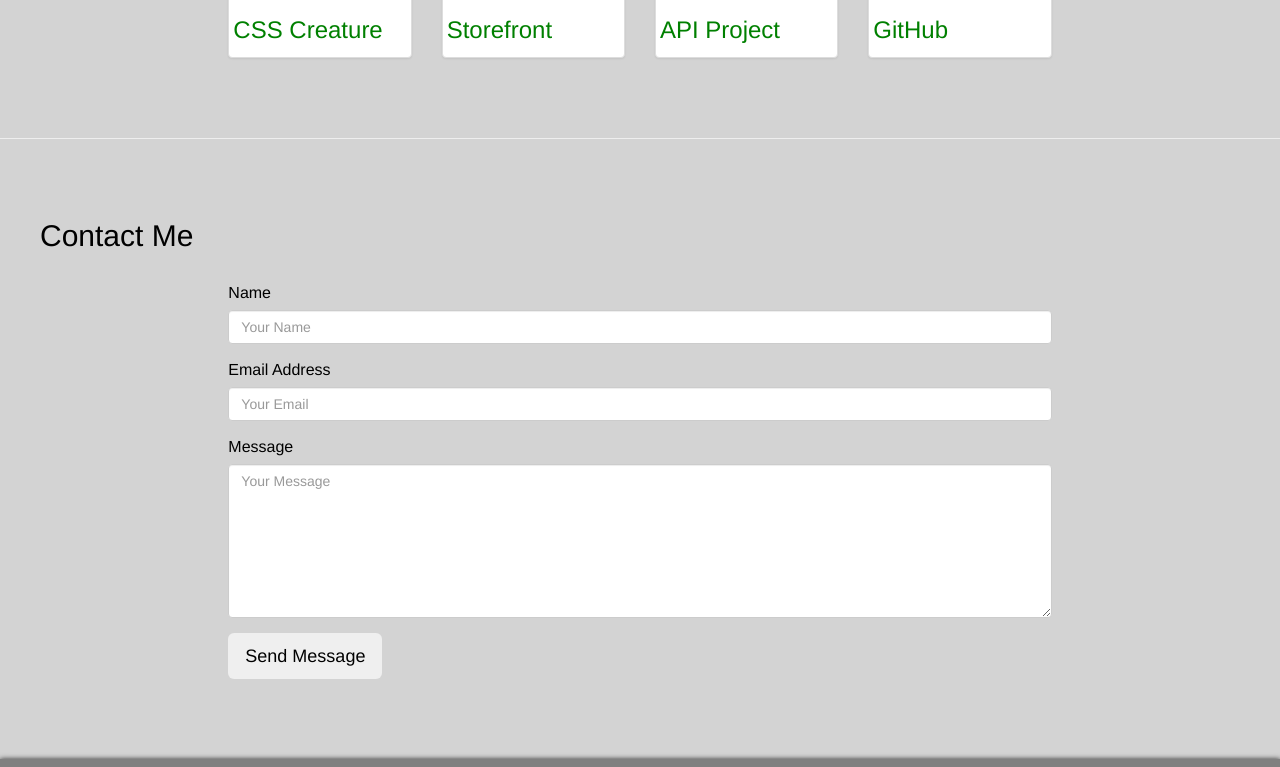
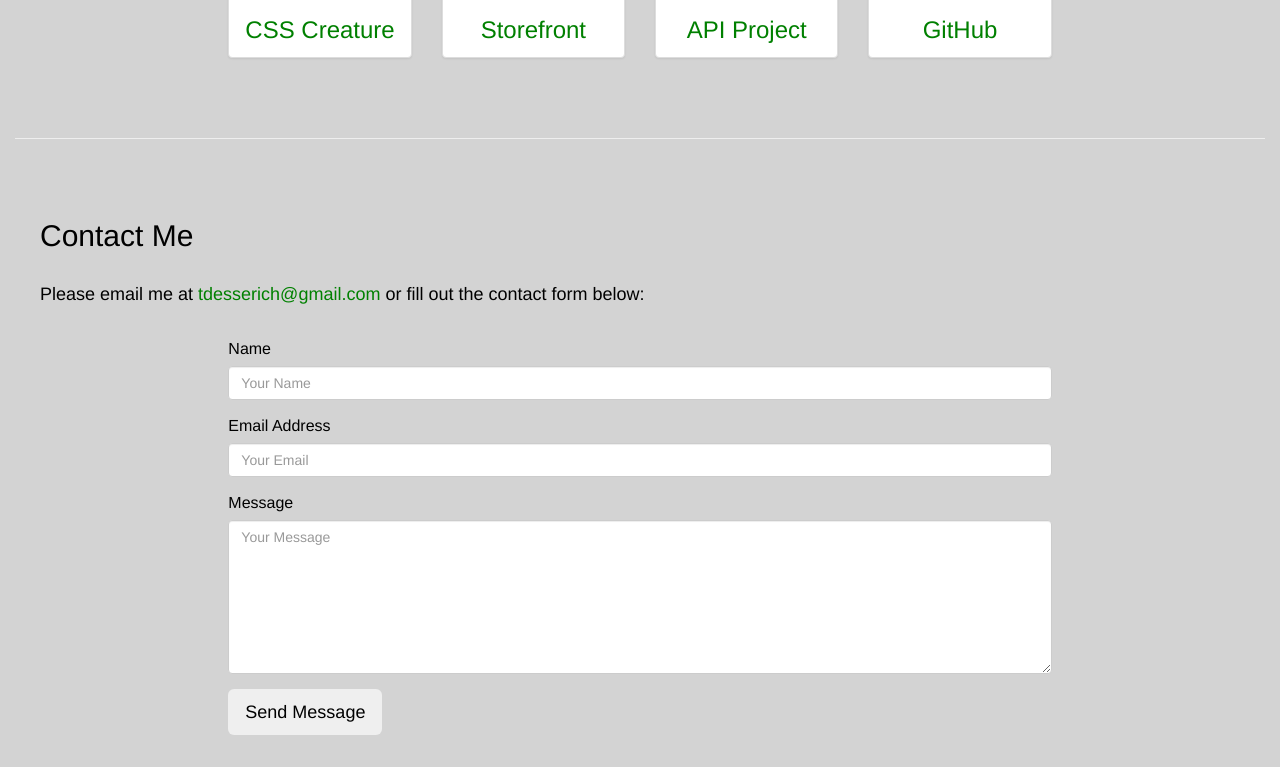
Before and after one commit to tdesserich/EFA-portfolio, a website: page indexbackup.html in a window 1280 px wide. Shown: the part 1980-2747 px from the top of the page. Drawn offline with Linux system fonts and the light colour scheme; files that its build step writes are made by us from their sources; a web font is replaced by a local one.

Commit message:
updated links

```diff
--- a/indexbackup.html
+++ b/indexbackup.html
@@ -51,7 +51,7 @@
                         <a href="#projects">Projects</a>
                     </li>
                     <li>
-                        <a href="https://drive.google.com/open?id=1_sSdoCfEI69jYfYKQoy4Dx1kFBP3plLy" target="blank">Resume</a>
+                        <a href="https://drive.google.com/file/d/16pTzdFlj9bqROM-yahcYWZrSjsjbtdrn/view?usp=sharing" target="blank">Resume</a>
                     </li>
                     <li>
                         <a href="#contact">Contact Me</a>
@@ -119,9 +119,9 @@
                 </p>
                 <br>
                 <p style="text-align: left">Please find me on
-                    <a href="https://www.linkedin.com/in/tracy-desserich-902832116/" target="blank" style="color: green">LinkedIn</a>, check out my
+                    <a href="https://www.linkedin.com/in/tracy-desserich/" target="blank" style="color: green">LinkedIn</a>, check out my
                     <a href="https://github.com/tdesserich" target="blank" style="color: green">GitHub</a> library, or download my
-                    <a href="https://drive.google.com/open?id=1_sSdoCfEI69jYfYKQoy4Dx1kFBP3plLy" target="blank" style="color: green">resume.</a>
+                    <a href="https://drive.google.com/file/d/16pTzdFlj9bqROM-yahcYWZrSjsjbtdrn/view?usp=sharing" target="blank" style="color: green">resume.</a>
                 </p>
                 <br>
             </div>
@@ -153,7 +153,7 @@
                     <div class="thumbnail">
                         <img class="bunny" img src="./assets/bunny.jpg" />
                         <a href="https://codepen.io/tdesserich/pen/WMqbYV" target="blank" style="color: green">
-                            <h3>CSS Creature</h3>
+                            <h3 style="text-align: center">CSS Creature</h3>
                         </a>
                     </div>
                 </div>
@@ -162,7 +162,7 @@
                     <div class="thumbnail">
                         <img class="storefront" img src="./assets/VN-storefront.jpg" />
                         <a href="https://tdesserich.github.io/Storefront/" target="blank" style="color: green">
-                            <h3>Storefront</h3>
+                            <h3 style="text-align: center">Storefront</h3>
                         </a>
                     </div>
                 </div>
@@ -170,9 +170,8 @@
                 <div class="col-md-2">
                     <div class="thumbnail">
                         <img class="API" img src="./assets/API.jpg" />
-                        <!-- NEED WEBSITE HERE                     -->
-                        <a href="https://en.wikipedia.org/wiki/Mekong_Delta" target="blank" style="color: green">
-                            <h3 class="card-title">API Project</h3>
+                        <a href="https://star-wars-api-project.firebaseapp.com" target="blank" style="color: green">
+                            <h3 style="text-align: center">API Project</h3>
                         </a>
                     </div>
                 </div>
@@ -181,7 +180,7 @@
                     <div class="thumbnail">
                         <img class="JSrepo" img src="./assets/github.jpg" />
                         <a href="https://github.com/tdesserich" target="blank" style="color: green">
-                            <h3>GitHub</h3>
+                            <h3 style="text-align: center">GitHub</h3>
                         </a>
                     </div>
                 </div>
@@ -189,7 +188,7 @@
         </div>
     </section>
     <br>
-    <div class="contianer-fluid">
+    <div class="container-fluid">
         <div class="row">
             <div class="col-lg-12">
                 <br>
@@ -205,6 +204,13 @@
         <div class="row">
             <div class="column-md-12 marginLeft">
                 <h2>Contact Me</h2>
+            </div>
+        </div>
+        <br>
+        <div class="row">
+            <div class="column-md-12 marginLeft">
+                <p>Please email me at
+                    <a href="mailto:tdesserich@gmail.com" target="blank" style="color: green">tdesserich@gmail.com</a> or fill out the contact form below:</p>
             </div>
         </div>
         <br>
@@ -250,12 +256,12 @@
                 <div class="text-center text-md-right">
                     <ul class="list-unstyled list-inline">
                         <li>
-                            <a href="https://drive.google.com/open?id=1_sSdoCfEI69jYfYKQoy4Dx1kFBP3plLy" target="blank">
+                            <a href="https://drive.google.com/file/d/16pTzdFlj9bqROM-yahcYWZrSjsjbtdrn/view?usp=sharing" target="blank">
                                 <i class="fa fa-briefcase"></i>
                             </a>
                         </li>
                         <li>
-                            <a href="https://www.linkedin.com/in/tracy-desserich-902832116/" target="blank">
+                            <a href="https://www.linkedin.com/in/tracy-desserich/" target="blank">
                                 <i class="fa fa-linkedin"></i>
                             </a>
                         </li>
```
Also changed, not shown: index.html (+13 -6 lines).
